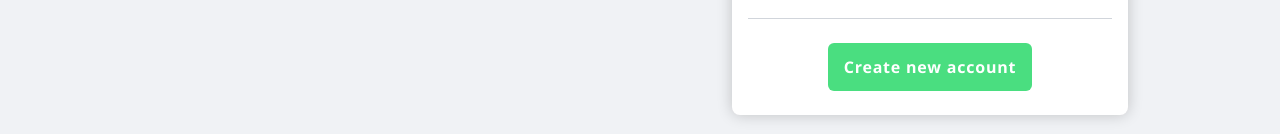
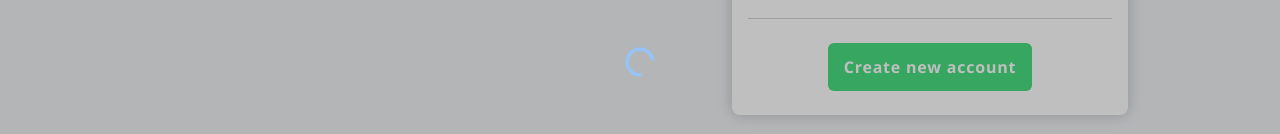
Before and after one commit to Night-of-Serenity/Fakebuck_frontend, a React (Vite) app: page /login in a window 1280 px wide. Shown: the part 338-472 px from the top of the page. Built offline with nearby package versions, Linux system fonts and the light colour scheme.

Commit message:
make loading spinner

```diff
--- a/src/App.jsx
+++ b/src/App.jsx
@@ -1,9 +1,11 @@
+import Loading from "./components/Loading";
 import Router from "./route/Router";
 import { ToastContainer } from "react-toastify";
 
 function App() {
   return (
     <div>
+      <Loading />
       <Router />;
       <ToastContainer position="bottom-center" theme="dark" autoClose={3000} />
     </div>
--- a/src/components/Loading.jsx
+++ b/src/components/Loading.jsx
@@ -1,5 +1,14 @@
-import React from "react";
+import { LoaderIcon } from "../icons";
 
 export default function Loading() {
-  return <div>Loading</div>;
+  return (
+    <>
+      <div className="fixed inset-0 bg-black opacity-25 z-40"></div>
+      <div className="fixed inset-0 z-50">
+        <div className="flex justify-center items-center min-h-full">
+          <LoaderIcon className="fill-blue-300 animate-spin" />
+        </div>
+      </div>
+    </>
+  );
 }
--- a/src/icons/index.jsx
+++ b/src/icons/index.jsx
@@ -66,3 +66,20 @@ export function RightFromBracketIcon({ className = null }) {
     </svg>
   );
 }
+
+export function LoaderIcon({ className = null }) {
+  return (
+    <svg
+      xmlns="http://www.w3.org/2000/svg"
+      viewBox="0 0 20 20"
+      height="2rem"
+      width="2rem"
+      fill="#000"
+      className={className}
+    >
+      <g>
+        <path d="M10,1V3a7,7,0,1,1-7,7H1a9,9,0,1,0,9-9Z" />
+      </g>
+    </svg>
+  );
+}
```
